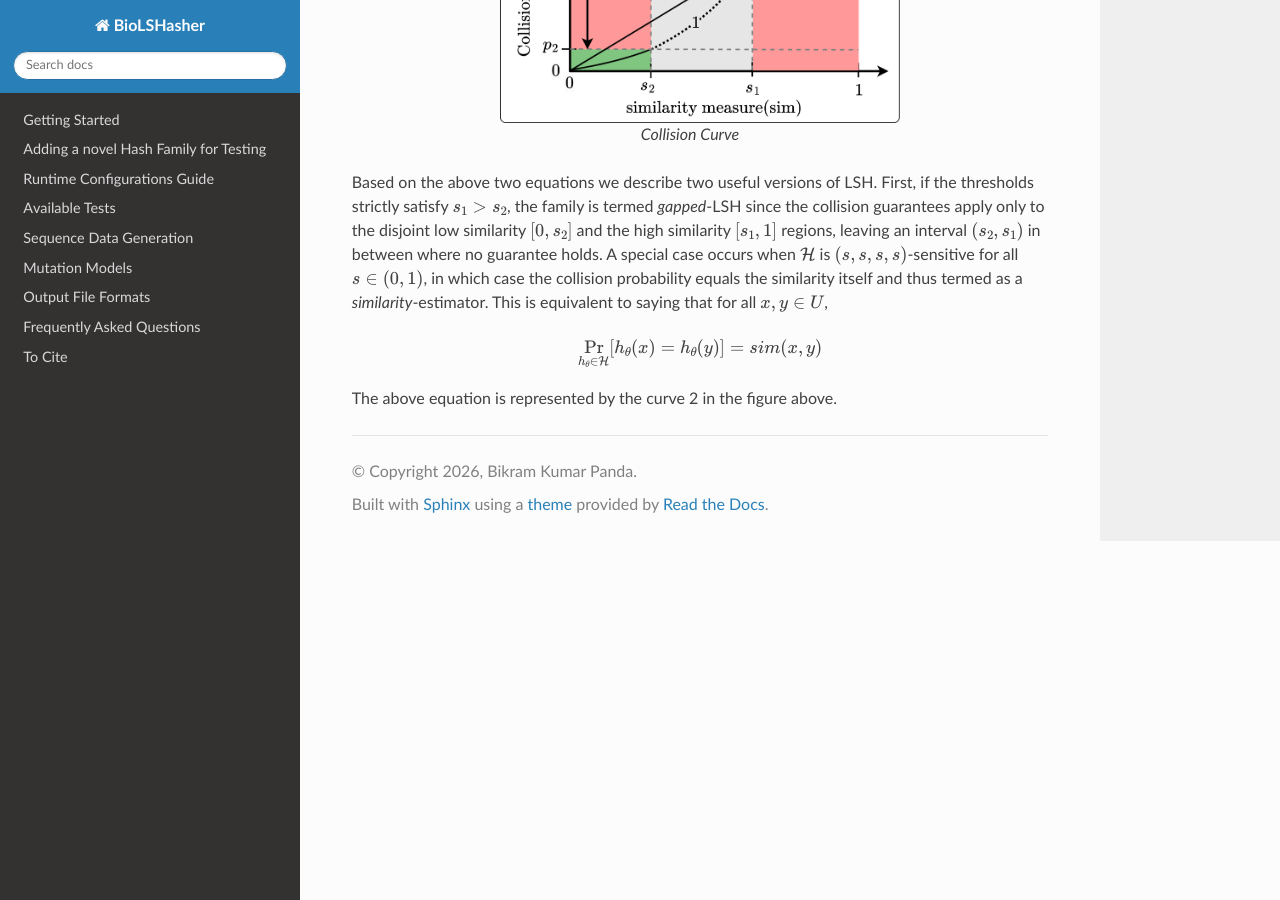
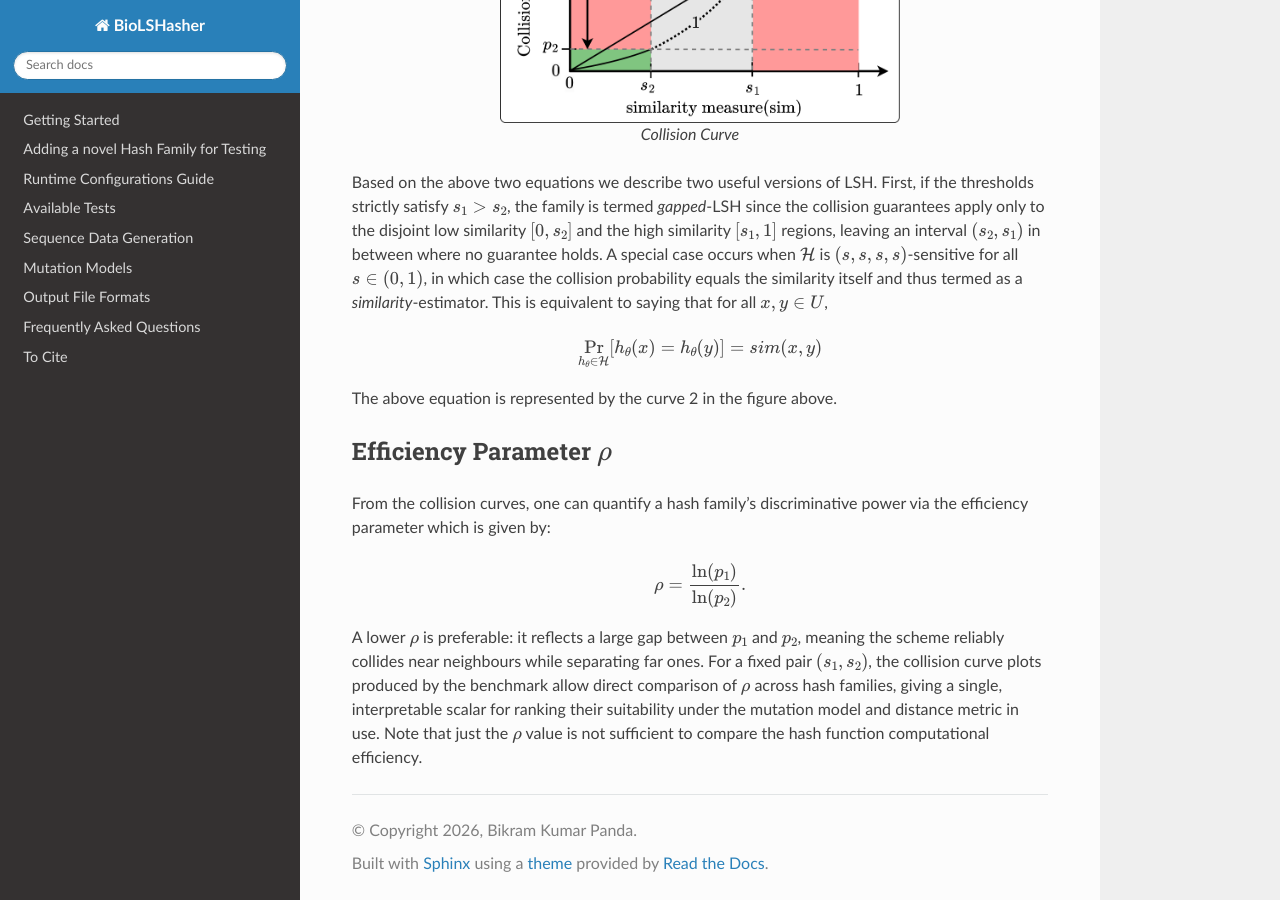
Before and after one commit to bpanda-dev/BioLSHasher-guide, a Sphinx documentation site: the page built from docs/source/content/hashfunctionHashfamilyandLSH.rst, in a window 1280 px wide and 900 px high, scrolled down 925 px. Built offline with Sphinx 7.4.7 and the Read the Docs theme 3.1.0, drawn with Linux system fonts in a browser that asks for light colours.

Commit message:
added rho

```diff
--- a/docs/source/content/hashfunctionHashfamilyandLSH.rst
+++ b/docs/source/content/hashfunctionHashfamilyandLSH.rst
@@ -38,3 +38,14 @@ This is equivalent to saying that for all :math:`x, y \in U`,
    \Pr_{h_\theta \in \mathcal{H}}[h_\theta(x)=h_\theta(y)] = sim(x,y)
 
 The above equation is represented by the curve 2 in the figure above.
+
+
+Efficiency Parameter :math:`\rho`
+~~~~~~~~~~~~~~~~~~~~~~~~~~~~~~~~~~
+From the collision curves, one can quantify a hash family's discriminative power via the efficiency parameter which is given by:
+
+.. math::
+
+   \rho = \frac{\ln(p_1)}{\ln(p_2)}.
+
+A lower :math:`\rho` is preferable: it reflects a large gap between :math:`p_1` and :math:`p_2`, meaning the scheme reliably collides near neighbours while separating far ones. For a fixed pair :math:`(s_1, s_2)`, the collision curve plots produced by the benchmark allow direct comparison of :math:`\rho` across hash families, giving a single, interpretable scalar for ranking their suitability under the mutation model and distance metric in use. Note that just the :math:`\rho` value is not sufficient to compare the hash function computational efficiency.
```
